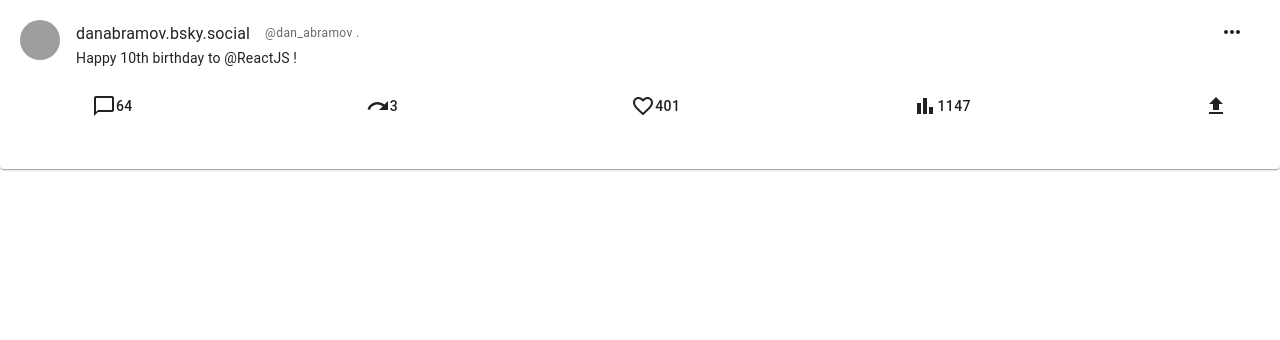
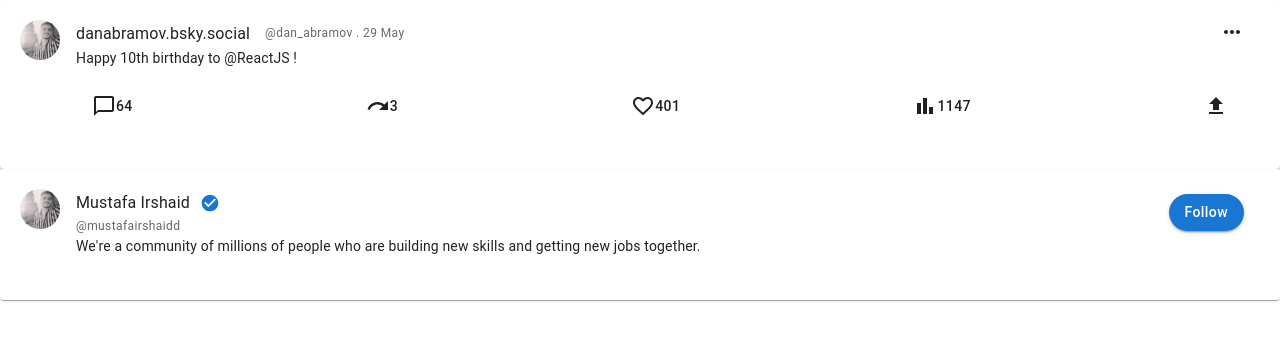
Before and after one commit to MustafaIrshaidd/react-twitter-homepage, a React (Create React App) app: page / in a window 1280 px wide. Shown: the top 340 px of the page. Built offline with nearby package versions, Linux system fonts and the light colour scheme; grey boxes are pictures that could not be loaded.

Commit message:
implemented User Component

```diff
--- a/src/App.js
+++ b/src/App.js
@@ -1,5 +1,6 @@
 import "./App.css";
 import Post from "./components/Post";
+import User from "./components/User";
 
 function App() {
   return (
@@ -7,12 +8,20 @@ function App() {
       <Post
         name={"danabramov.bsky.social"}
         userName={"@dan_abramov"}
-        date={"29 May"}
+        postDate={"29 May"}
         content={"Happy 10th birthday to @ReactJS !"}
         commentsCount={"64"}
         likesCount={"3"}
         retweetsCount={"401"}
         statisticsCount={"1147"}></Post>
+
+      <User
+        name={"Mustafa Irshaid"}
+        userName={"@mustafairshaidd"}
+        bio={
+          "We're a community of millions of people who are building new skills and getting new jobs together."
+        }
+        isVerfied={true}></User>
     </>
   );
 }
--- /dev/null
+++ b/src/components/User/index.jsx
@@ -0,0 +1,82 @@
+import * as React from "react";
+import Box from "@mui/material/Box";
+import Card from "@mui/material/Card";
+import CardContent from "@mui/material/CardContent";
+import Typography from "@mui/material/Typography";
+import { Avatar } from "@mui/material";
+import CheckCircleIcon from "@mui/icons-material/CheckCircle";
+import Button from "@mui/material/Button";
+import { ThemeProvider, createTheme } from "@mui/material/styles";
+
+const button = createTheme({
+  typography: {
+    button: {
+      textTransform: "none",
+    },
+  },
+});
+
+const User = ({ name, userName, bio, isVerfied }) => {
+  return (
+    <Card sx={{ display: "flex", padding: "20px 20px" }}>
+      <Avatar alt="Remy Sharp" src="/assets/images/personalPhoto.jpeg" />
+      <Box sx={{ display: "flex", flexDirection: "column" }} width={"100%"}>
+        <CardContent sx={{ flex: "1 0 auto", paddingTop: "0px" }}>
+          <Box
+            sx={{
+              display: "flex",
+              justifyContent: "space-between",
+              alignItems: "center",
+            }}
+            width={"100%"}>
+            <Box
+              sx={{
+                display: "flex",
+                flexDirection: "column",
+              }}>
+              <Box
+                sx={{
+                  display: "flex",
+                  alignItems: "center",
+                  gap: "10px",
+                }}>
+                <Typography component="div" variant="subtitle1">
+                  {name}
+                </Typography>
+                {isVerfied && (
+                  <CheckCircleIcon fontSize="small" color="primary" />
+                )}
+              </Box>
+              <Typography
+                component="div"
+                color="text.secondary"
+                variant="caption">
+                {userName}
+              </Typography>
+              <Typography
+                component="div"
+                color="text.secondary"
+                variant="caption"></Typography>
+            </Box>
+            <ThemeProvider theme={button}>
+              <Button
+                variant="contained"
+                sx={{
+                  maxHeight: "40px",
+                  minWidth: "70px",
+                  borderRadius: "30px",
+                }}>
+                Follow
+              </Button>
+            </ThemeProvider>
+          </Box>
+          <Typography variant="body2" color="text.primary" component="div">
+            {bio}
+          </Typography>
+        </CardContent>
+      </Box>
+    </Card>
+  );
+};
+
+export default User;
```
Also changed, not shown: src/components/Post/index.jsx (+10 -1 lines), public/assets/images/personalPhoto.jpeg (renamed from public/assets/images/mGk4UbnG_400x400.jpeg).
